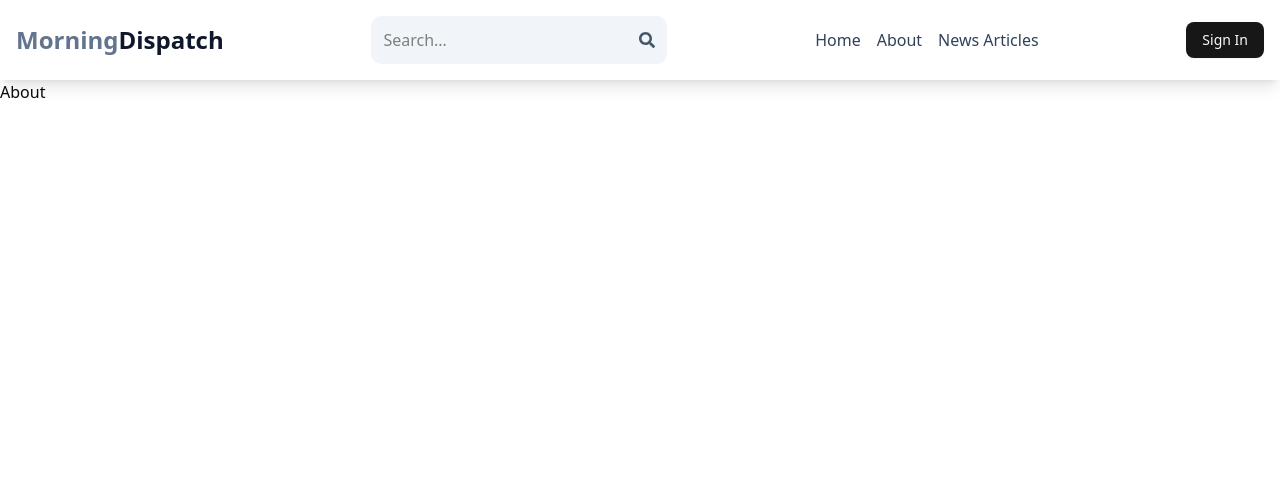
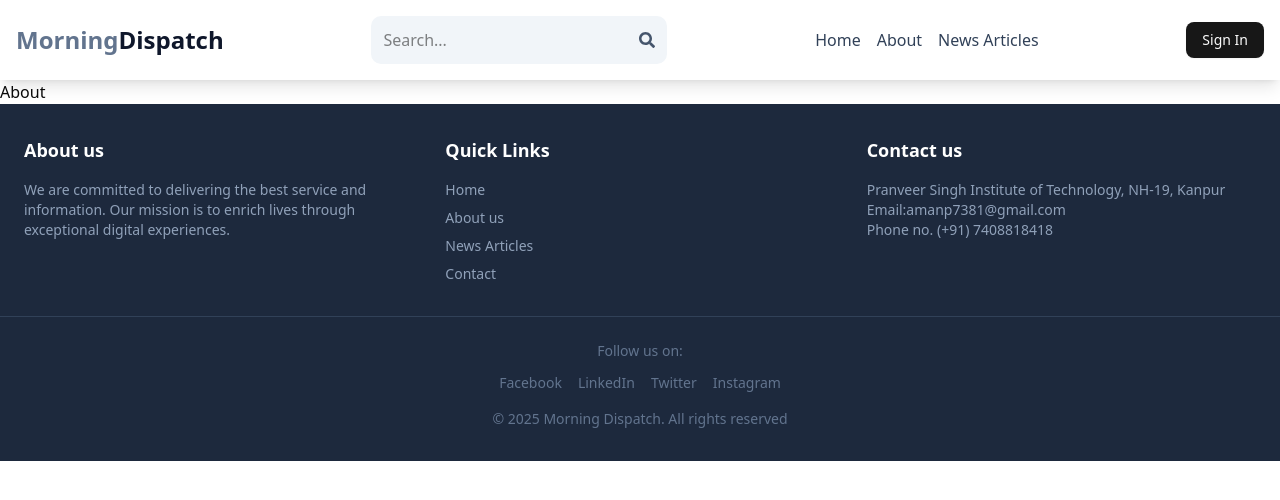
Before and after one commit to Aman-patel-18/News-Article-Application, a React (Vite) app in the folder frontened/: page /about in a window 1280 px wide. Shown: the top 500 px of the page. Built offline with nearby package versions, Linux system fonts and the light colour scheme.

Commit message:
footer created

```diff
--- a/frontened/src/App.jsx
+++ b/frontened/src/App.jsx
@@ -10,6 +10,7 @@ import NewsArticles from "./pages/NewsArticles";
 import About from "./pages/About";
 import Header from "./components/shared/Header";
 import { toast, Toaster } from "sonner";
+import Footer from "./components/shared/Footer";
 
 const App = () => {
   return (
@@ -24,6 +25,7 @@ const App = () => {
         <Route path="/news" element={<NewsArticles />}></Route>
         <Route path="/about" element={<About />}></Route>
       </Routes>
+      <Footer/>
       <Toaster />
     </BrowserRouter>
   );
--- /dev/null
+++ b/frontened/src/components/shared/Footer.jsx
@@ -0,0 +1,63 @@
+import React from "react";
+import { Link } from "react-router-dom";
+
+const Footer = () => {
+  return (
+    <div className="bg-slate-800 text-white py-8">
+      <div className="container mx-auto px-6 lg:px-6 grid grid-cols-1 md:grid-cols-3 gap-8">
+        {/* About us */}
+        <div>
+          <h2 className="text-lg font-semibold mb-4">About us</h2>
+          <p className="text-slate-400 text-sm">
+            We are committed to delivering the best service and information. Our
+            mission is to enrich lives through exceptional digital experiences.
+          </p>
+        </div>
+
+        {/* Quick Links */}
+        <div>
+          <h2 className="text-lg font-semibold mb-4">Quick Links</h2>
+          <ul className="text-slate-400 text-sm space-y-2">
+            <li>
+              <Link to={"/"}>Home</Link>
+            </li>
+            <li>
+              <Link to={"about/"}>About us</Link>
+            </li>
+            <li>
+              <Link to={"/news"}>News Articles</Link>
+            </li>
+            <li>
+              <Link to={"/contact"}>Contact</Link>
+            </li>
+          </ul>
+        </div>
+        {/* Contact us */}
+        <div>
+          <h2 className="text-lg font-semibold mb-4">Contact us</h2>
+          <p className="text-slate-400 text-sm">
+            Pranveer Singh Institute of Technology, NH-19, Kanpur
+          </p>
+          <p className="text-slate-400 text-sm">Email:amanp7381@gmail.com</p>
+          <p className="text-slate-400 text-sm">Phone no. (+91) 7408818418</p>
+        </div>
+      </div>
+
+      {/* Social media */}
+      <div className="mt-8 border-t border-slate-700 pt-6 text-center text-slate-500 text-sm">
+        <p>Follow us on:</p>
+        <div className="flex justify-center space-x-4 mt-3">
+          <a href="#" className="hover:text-white">Facebook</a>
+          <a href="#" className="hover:text-white">LinkedIn</a>
+          <a href="#" className="hover:text-white">Twitter</a>
+          <a href="#" className="hover:text-white">Instagram</a>
+        </div>
+        <p className="mt-4">
+          &copy; {new Date().getFullYear()}  Morning Dispatch. All rights reserved
+        </p>
+      </div>
+    </div>
+  );
+};
+
+export default Footer;
```
